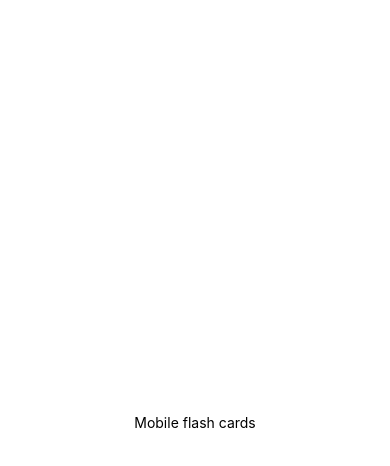
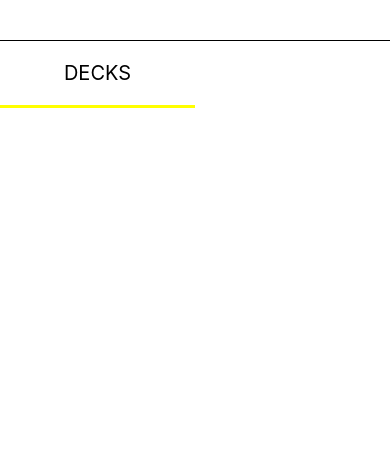
Before and after one commit to TudorTacal/UdacityND-UdaciCards, a React Native app: screen / in a window 390 px wide. Shown: the top 466 px of the page. Built offline with nearby package versions, Linux system fonts and the light colour scheme.

Commit message:
feat: Create DeckList header 'DECKS' as per wireframe

```diff
--- a/App.js
+++ b/App.js
@@ -5,7 +5,9 @@ import DeckList from "./components/DeckList";
 export default class App extends React.Component {
   render() {
     return (
-      <DeckList />
+      <View style={{flex: 1}}>
+        <DeckList />
+      </View>
     );
   }
 }
--- a/components/DeckList.js
+++ b/components/DeckList.js
@@ -1,22 +1,26 @@
 import React from 'react';
-import { StyleSheet, Text, View } from 'react-native';
+import { StyleSheet, Text, View, Dimensions } from 'react-native';
 
 class DeckList extends React.Component {
     render () {
         return (
-            <View style={styles.container}>
-                <Text>Mobile flash cards</Text>
+            <View>
+                <View style={{borderTopColor: 'black', borderTopWidth: 1, marginTop: 40}}/>
+                <View style={styles.deckHeader}>
+                    <Text style={{fontSize: 20, padding: 20}}>DECKS</Text>
+                </View>
             </View>
         )
     }
 }
 
 const styles = StyleSheet.create({
-    container: {
-        flex: 1,
-      alignItems: 'center',
-      justifyContent: 'center',
-    },
+    deckHeader: {
+        width: Dimensions.get('window').width / 2,
+        borderBottomColor: '#FFFF00',
+        borderBottomWidth: 3,
+        alignItems: 'center',
+    }
   });
 
 export default DeckList;
```
